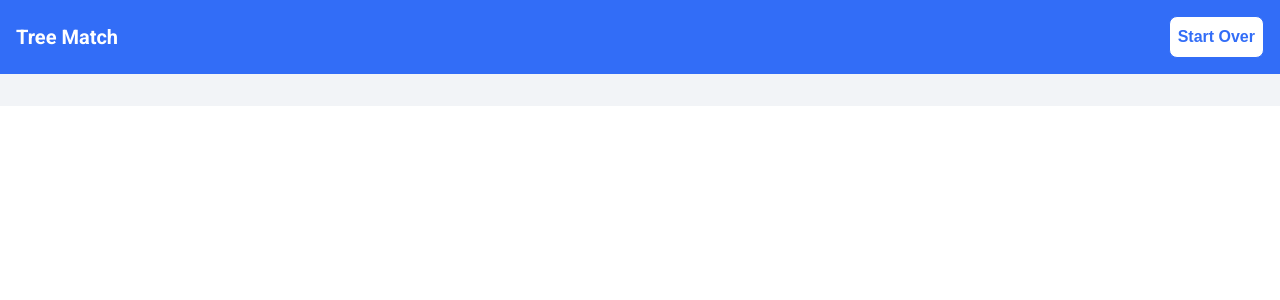
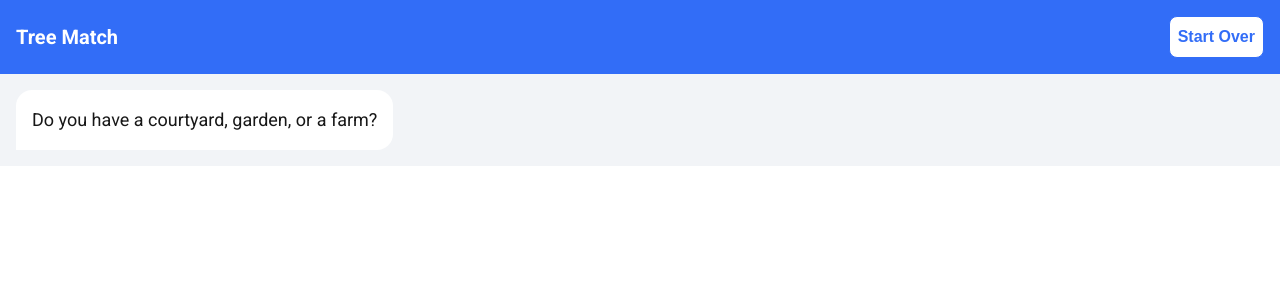
Before and after one commit to mr-kh13/tree-match, a Next.js app: page / in a window 1280 px wide. Shown: the top 300 px of the page. Built offline with nearby package versions, Linux system fonts and the light colour scheme.

Commit message:
Create initial message buble component

```diff
--- a/src/app/globals.css
+++ b/src/app/globals.css
@@ -22,6 +22,7 @@ body {
   font-family: Arial, Helvetica, sans-serif;
   -webkit-font-smoothing: antialiased;
   -moz-osx-font-smoothing: grayscale;
+  font-size: 1rem;
 }
 
 * {
--- a/src/app/page.tsx
+++ b/src/app/page.tsx
@@ -1,11 +1,16 @@
 import { Header } from "@/shared/components/Header";
 import styles from "./page.module.scss";
+import { MessageBubble } from "@/modules/chatbot/components/MessageBubble";
 
 export default function Home() {
   return (
     <>
       <Header />
-      <main className={styles.main}></main>
+      <main className={styles.main}>
+        <MessageBubble>
+          Do you have a courtyard, garden, or a farm?
+        </MessageBubble>
+      </main>
     </>
   );
 }
--- /dev/null
+++ b/src/modules/chatbot/components/MessageBubble/MessageBubble.module.scss
@@ -0,0 +1,16 @@
+@use "@/shared/styles/spacing.scss";
+@use "@/shared/styles/typography.scss";
+@use "@/shared/styles/breakpoints.scss";
+
+.container {
+  width: 100%;
+  background-color: #fff;
+  padding: spacing.pxToRem(16);
+  border-radius: spacing.pxToRem(16) spacing.pxToRem(16) spacing.pxToRem(16) 0;
+  @include typography.text(regular, md);
+
+  @include breakpoints.media-query-up(sm) {
+    max-width: fit-content;
+    @include typography.text(regular, lg);
+  }
+}
--- /dev/null
+++ b/src/modules/chatbot/components/MessageBubble/MessageBubble.tsx
@@ -0,0 +1,10 @@
+import type { ReactNode } from "react";
+import styles from "./MessageBubble.module.scss";
+
+interface Props {
+  children: ReactNode;
+}
+
+export function MessageBubble({ children }: Props) {
+  return <div className={styles.container}>{children}</div>;
+}
--- /dev/null
+++ b/src/modules/chatbot/components/MessageBubble/index.ts
@@ -0,0 +1 @@
+export * from './MessageBubble';
```
